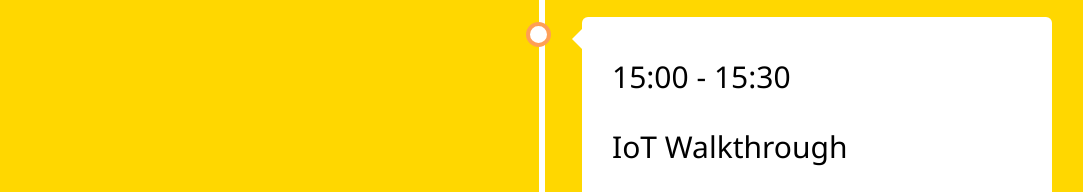
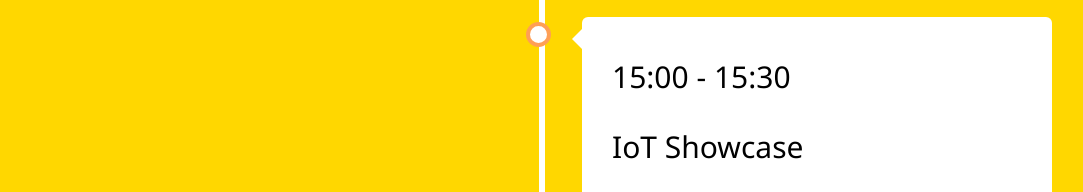
Before and after one commit to socsshowcase/socsshowcase.github.io, a plain HTML site: page showcase.html in a window 1280 px wide. Shown: the part 2905-3097 px from the top of the page, without its empty margins (98-1181 px from the left). Drawn offline with nearby package versions, Linux system fonts and the light colour scheme.

Commit message:
Update showcase.html

```diff
--- a/showcase.html
+++ b/showcase.html
@@ -106,7 +106,7 @@
   <div class="container right">
     <div class="contentBox">
       <h2>15:00 - 15:30</h2>
-      <h2>IoT Walkthrough</h2>
+      <h2>IoT Showcase</h2>
       <p><b>Joseph Pitts (Y3)</b> takes us on a tour of developing cool IoT applications using C++, the cloud and the MxChip.</p>
        <a href="https://teams.microsoft.com/l/meetup-join/19%3a7e0ba72575124104a56949ce36d1ff92%40thread.tacv2/1605033123858?context=%7b%22Tid%22%3a%22952e47c4-05de-4282-83af-5f4b46b1628f%22%2c%22Oid%22%3a%22cf8e6eae-8cde-4a17-8ecb-45466fa3cd48%22%7d" target="_blank" class="w3-button enter-button w3-blue w3-block"><b>Link To Talk</b></a>
     </div>
```
